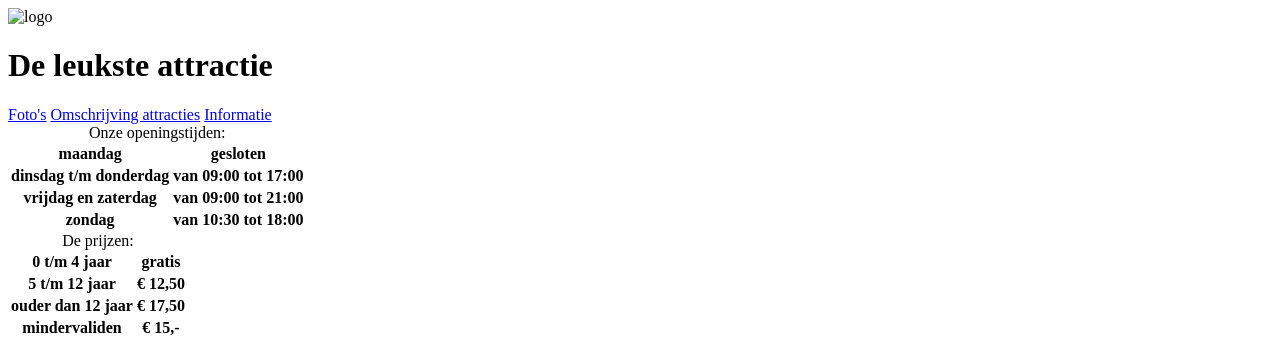
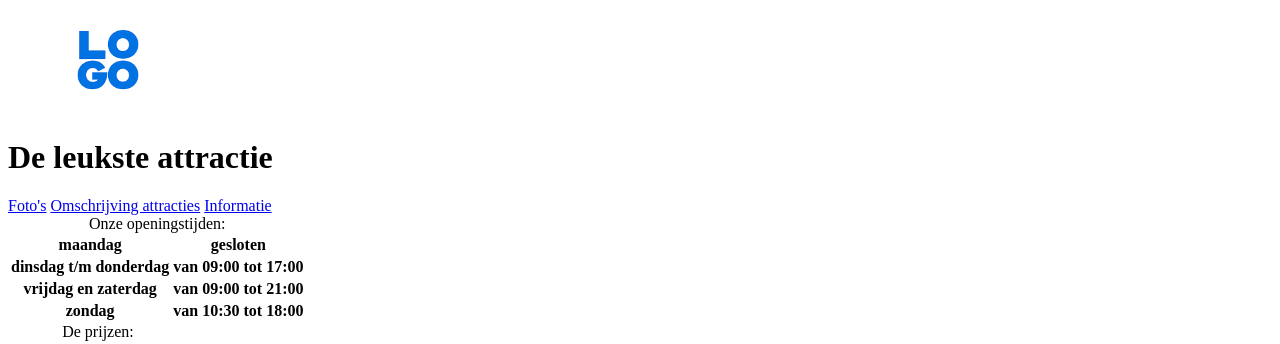
Before and after one commit to Heleenvd/attractie, a plain HTML site: page info.html in a window 1280 px wide. Shown: the top 344 px of the page. Drawn offline with Linux system fonts and the light colour scheme.

Commit message:
Update info.html

```diff
--- a/info.html
+++ b/info.html
@@ -7,7 +7,7 @@
         </head>
         <body>
             <header>
-                <img src="afbeeldingen/logo.png" alt="logo" title="logo" width="200" heigt="100">
+                <img src="logo.png" alt="logo" title="logo" width="200" heigt="100">
                 <h1>De leukste attractie</h1>
                 <a href="galerij.html">Foto's</a>
                 <a href="index.html"> Omschrijving attracties</a>
```
